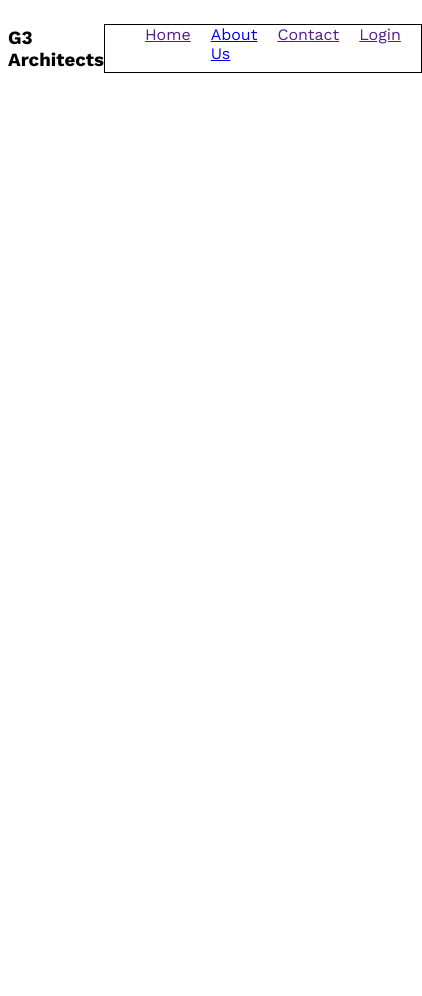
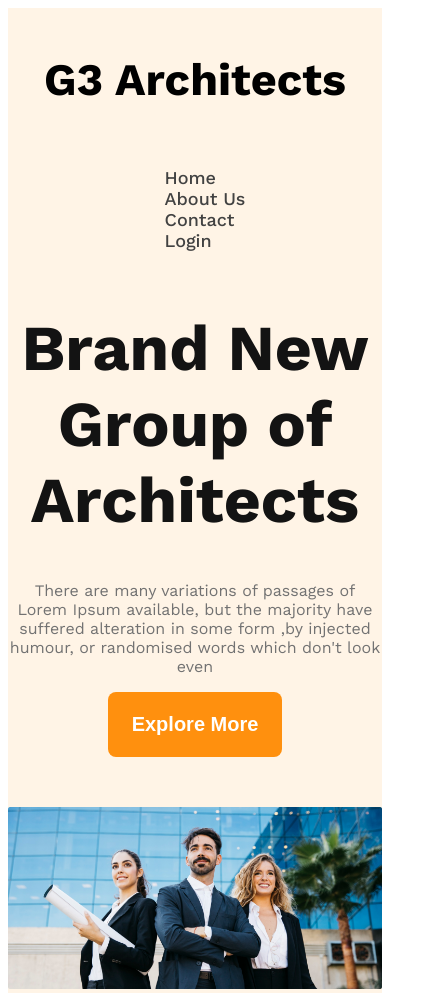
Before and after one commit to AbdurRahman1054/G3-ARCHITECH-, a plain HTML site: page index.html in a window 390 px wide. Shown: the whole page, 422 px wide, since content can reach past the window. Before the commit the page ends 844 px from the top, so only its background shows below. Drawn offline with nearby package versions, Linux system fonts and the light colour scheme.

Commit message:
header and banner section complete with responsive

```diff
--- a/Style/style.css
+++ b/Style/style.css
@@ -10,20 +10,82 @@
 .display-flex {
   display: flex;
 }
+.dark_1 {
+  color: #131313;
+}
+.dark_2 {
+  color: #424242;
+}
+.dark_3 {
+  color: #727272;
+}
+.btn_primary {
+  border-radius: 8px;
+  background: rgb(255, 144, 14);
+  padding: 21px 24px;
+  border: none;
+  color: white;
+  font-size: 1.25rem;
+  font-weight: 600;
+}
 
 /* HEADER STYLE */
 
 /* NAVBAR STYLE */
 .navbar {
   justify-content: space-between;
+  align-items: center;
 }
-
+.brand {
+  font-size: 2.813rem;
+  font-weight: 700;
+}
 .nav-link {
   /* text-decoration: none; */
   list-style: none;
-  border: 1px solid black;
+  /* border: 1px solid black; */
+  color: #424242;
 }
 .nav-item {
-  /* text-decoration: none; */
   margin-right: 20px;
+  font-size: 1.125rem;
+  font-weight: 500;
 }
+.nav-item > a {
+  text-decoration: none;
+  /* color: gray; */
+  color: #424242;
+}
+.bg {
+  background: rgba(255, 144, 14, 0.1);
+}
+.navbar,
+.banner {
+  max-width: 1440px;
+  margin: 0 auto;
+}
+/* Banner Related Style */
+.banner_content {
+  max-width: 850px;
+  margin: 0 auto;
+  text-align: center;
+  margin-bottom: 50px;
+}
+.banner_title {
+  font-size: 4rem;
+  font-weight: 700;
+}
+.banner_description {
+  font-size: 1rem;
+  font-weight: 400;
+}
+.banner_img {
+  width: 100%;
+}
+/* Media QUARY */
+@media screen and (max-width: 576px) {
+  .navbar,
+  .nav-link {
+    flex-direction: column;
+  }
+}
--- a/index.html
+++ b/index.html
@@ -9,16 +9,29 @@
 </head>
 
 <body class="work-sans">
-  <header>
+  <header class="bg">
     <nav class="navbar display-flex">
       <h3 class="brand">G3 Architects</h3>
       <ul class="nav-link display-flex">
-        <li class="nav-item"><a href="">Home</a></li>
+        <li class="nav-item "><a href="">Home</a></li>
         <li class="nav-item"><a href=" ">About Us</a></li>
         <li class="nav-item"><a href="">Contact</a></li>
         <li class="nav-item"><a href="">Login</a></li>
       </ul>
     </nav>
+    <div class="banner">
+      <div class="banner_content">
+        <h1 class="banner_title dark_1">Brand New <br>
+          Group of Architects
+        </h1>
+        <p class="banner_description dark_3">There are many variations of passages of Lorem Ipsum available, but the
+          majority
+          have suffered alteration in some form ,by injected humour, or randomised words which don't look even</p>
+
+        <button class="btn_primary">Explore More</button>
+      </div>
+      <img class="banner_img" src="./images/banner.png" alt="">
+    </div>
   </header>
   <main></main>
   <footer></footer>
```
